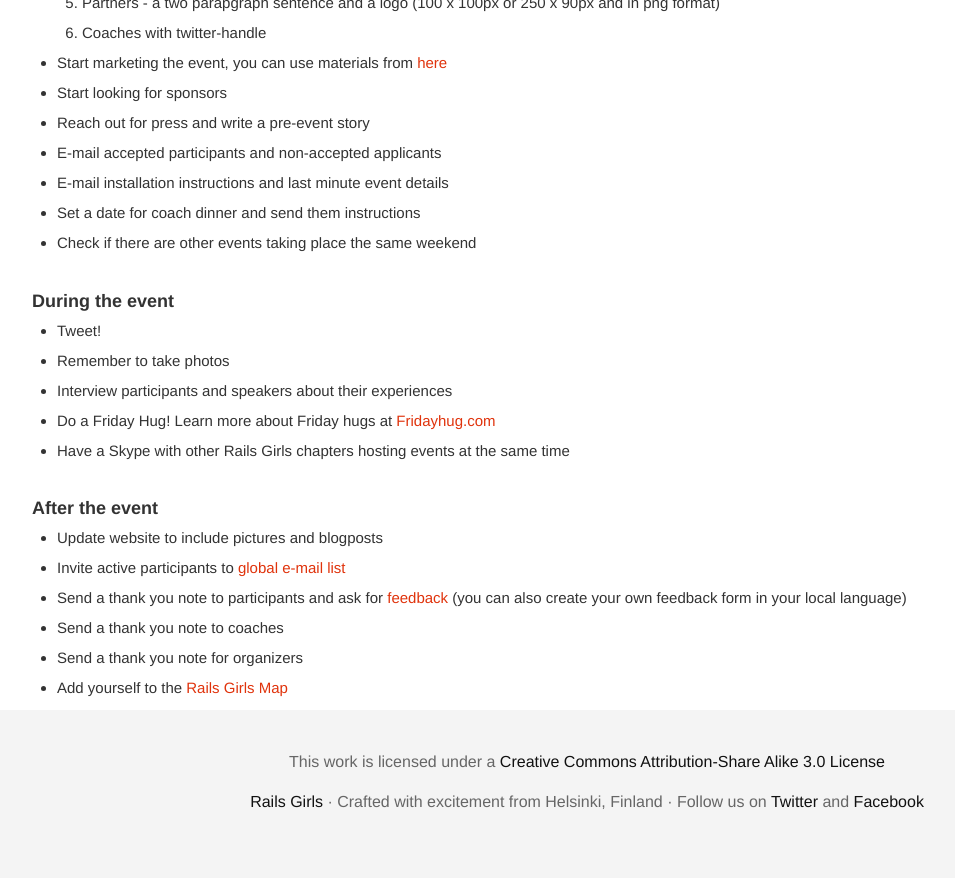
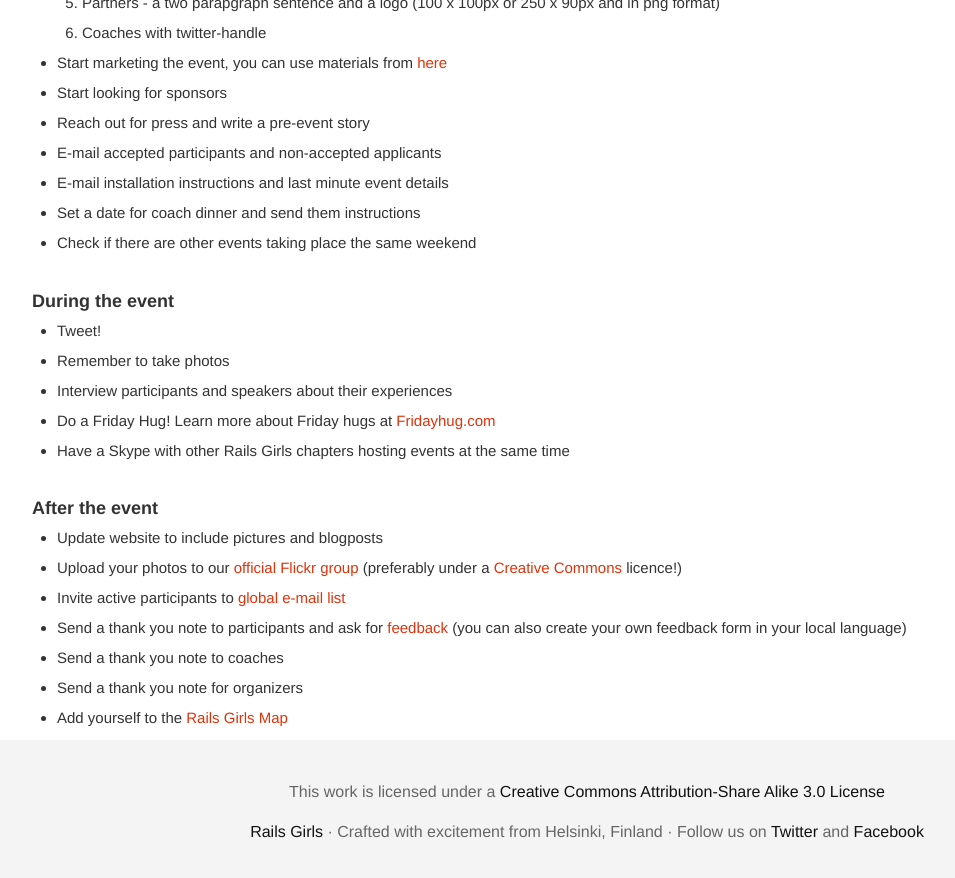
Before and after one commit to railsgirls/guides.railsgirls.com, a Jekyll site: the page built from _posts/2012-04-18-guide.markdown, in a window 1280 px wide and 900 px high, scrolled down 11661 px. Shown: the top 878 px of the window, without its empty margins (53-1008 px from the left). Built offline with Jekyll 4.4.1, drawn with Linux system fonts in a browser that asks for light colours; nearby versions of some CDN libraries; Markdown is read by kramdown in place of the engine named in the settings.

Commit message:
added info on Flickr group to 'how to organize an event' guide

```diff
--- a/_posts/2012-04-18-guide.markdown
+++ b/_posts/2012-04-18-guide.markdown
@@ -453,6 +453,7 @@
 #### After the event
 
 * Update website to include pictures and blogposts
+* Upload your photos to our [official Flickr group](http://flickr.com/groups/railsgirls/) (preferably under a [Creative Commons](http://www.flickr.com/groups/railsgirls/discuss/72157634650757777/) licence!)
 * Invite active participants to [global e-mail list](https://groups.google.com/group/rails-girls-team)
 * Send a thank you note to participants and ask for [feedback](http://www.railsgirls.com/feedback) (you can also create your own feedback form in your local language)
 * Send a thank you note to coaches
```
